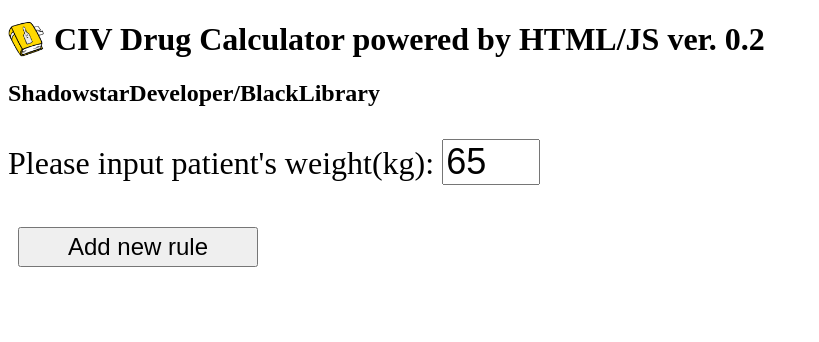
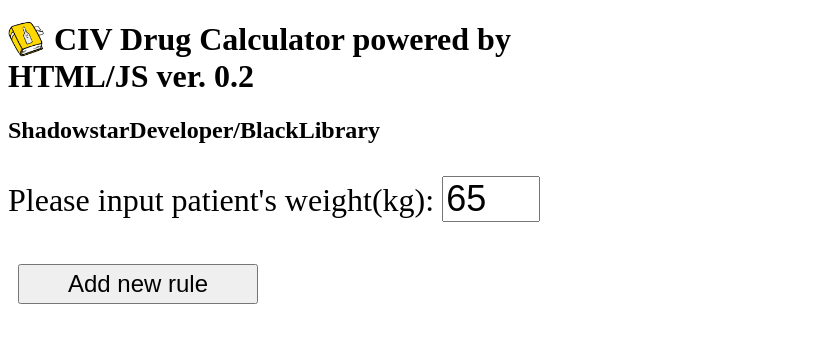
Before and after one commit to shadowstarDeveloper/CIVdrugCalculatorWeb, a plain HTML site: page index.html in a window 1280 px wide. Shown: the whole page, without its empty margins (0-819 px from the left). Drawn offline with Linux system fonts and the light colour scheme.

Commit message:
20240803_02

```diff
--- a/StyleSheet.css
+++ b/StyleSheet.css
@@ -1,4 +1,6 @@
-
+body{
+    max-width: 640px;
+}
 a::after {
     content: "";
     display: block;
```
